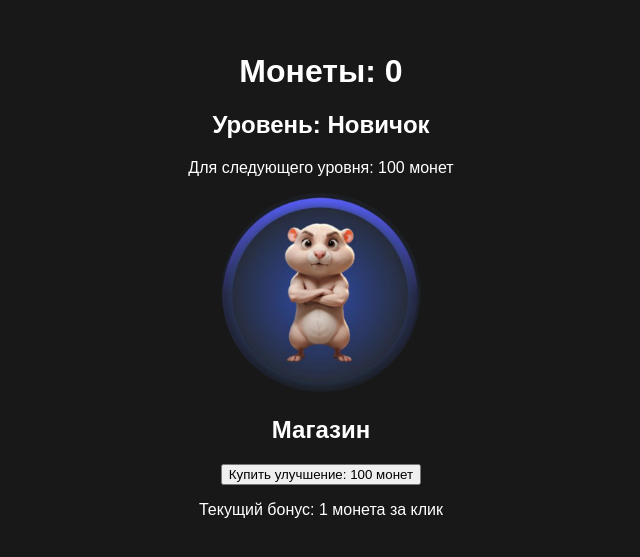
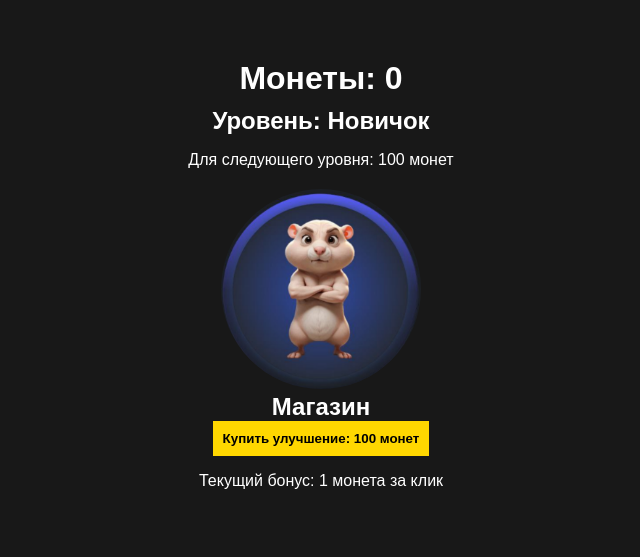
Before and after one commit to ShakOffWhite/GameXEKA, a plain HTML site: page index.html in a window 1280 px wide. Shown: the part 117-674 px from the top of the page, without its empty margins (319-959 px from the left). Drawn offline with Linux system fonts and the light colour scheme.

Commit message:
Update style.css

```diff
--- a/style.css
+++ b/style.css
@@ -11,10 +11,33 @@ body {
 
 .game-container {
     text-align: center;
+    width: 300px;
 }
 
-.scoreboard {
+.info-container {
     margin-bottom: 20px;
+}
+
+.scoreboard, .level-board, .shop-container {
+    margin-bottom: 10px;
+}
+
+.scoreboard h1, .level-board h2, .shop-container h2 {
+    margin: 0;
+}
+
+.shop-container button {
+    padding: 10px;
+    background-color: gold;
+    border: none;
+    cursor: pointer;
+    color: black;
+    font-weight: bold;
+}
+
+.shop-container button:disabled {
+    background-color: grey;
+    cursor: not-allowed;
 }
 
 .hamster-container img {
```
